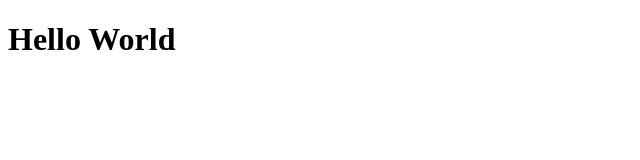
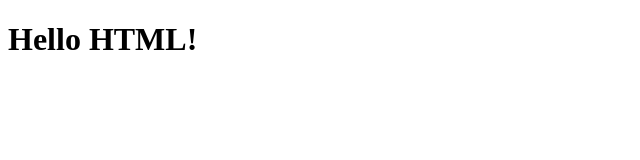
Before and after one commit to Kovalyk17/hello-world, a plain HTML site: page index.html in a window 1280 px wide. Shown: the full height of the page, 0-640 px from the left. Drawn offline with Linux system fonts and the light colour scheme.

Commit message:
Added html

```diff
--- a/index.html
+++ b/index.html
@@ -1,10 +1,12 @@
-<!doctype html>
-<html>
-  <head>
-    <title> Hello World</title>
-  </head>
-  <body>
-    <h1>Hello World</h1>
-
-  </body>
+<!DOCTYPE html>
+<html lang="en">
+<head>
+    <meta charset="UTF-8">
+    <meta http-equiv="X-UA-Compatible" content="IE=edge">
+    <meta name="viewport" content="width=device-width, initial-scale=1.0">
+    <title>Document</title>
+</head>
+<body>
+    <h1>Hello HTML!</h1>
+</body>
 </html>
```
